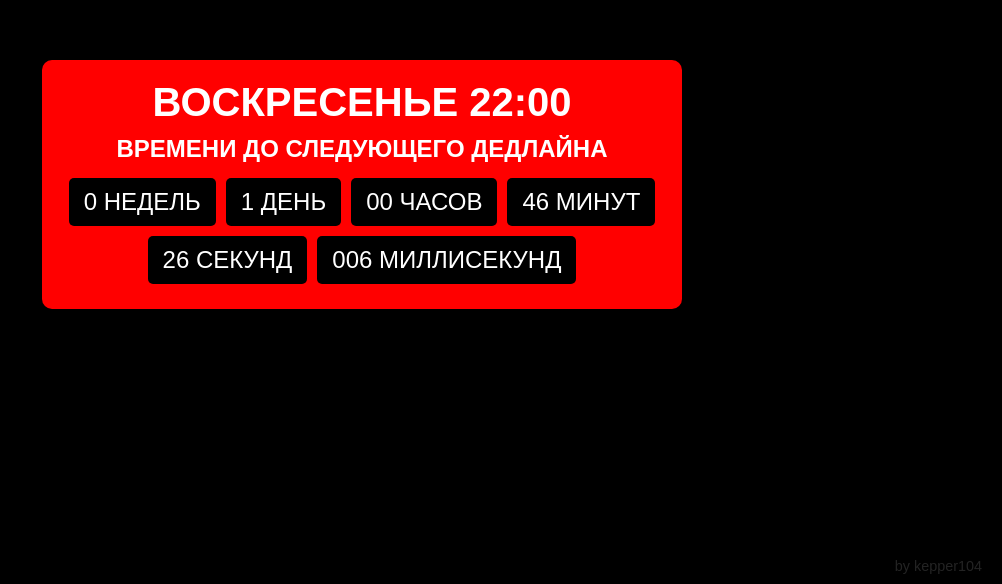
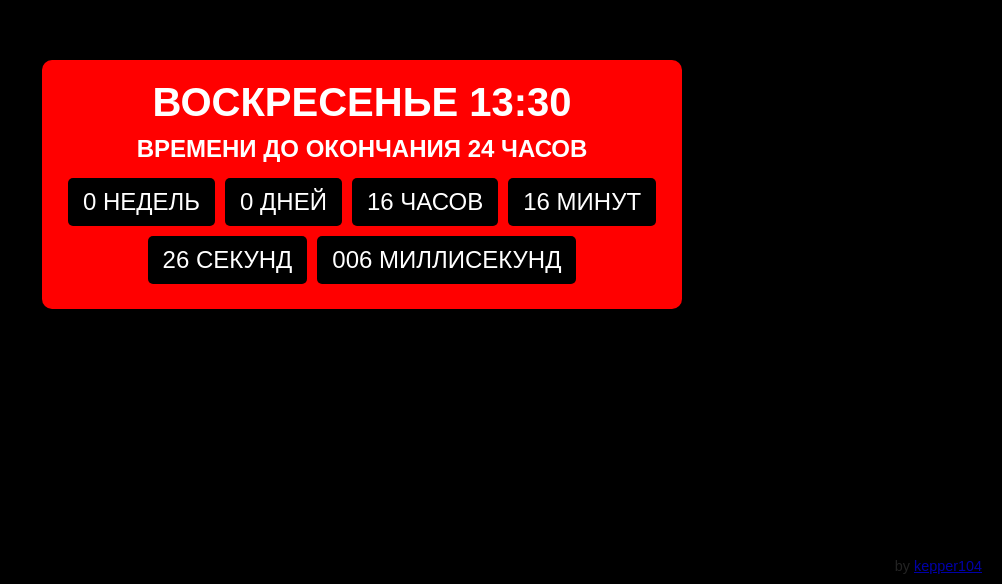
Before and after one commit to kyle-puchkov/cu-deadline-clock, a plain HTML site: page index.html in a window 1280 px wide. Shown: the part 216-800 px from the top of the page, without its empty margins (278-1280 px from the left). Drawn offline with Linux system fonts and the light colour scheme.

Commit message:
Update deadline

```diff
--- a/index.html
+++ b/index.html
@@ -8,8 +8,8 @@
 </head>
 <body>
 <div class="countdown-container">
-    <h1>ВОСКРЕСЕНЬЕ 22:00</h1>
-    <h2>ВРЕМЕНИ ДО СЛЕДУЮЩЕГО ДЕДЛАЙНА</h2>
+    <h1>ВОСКРЕСЕНЬЕ 13:30</h1>
+    <h2>ВРЕМЕНИ ДО ОКОНЧАНИЯ 24 ЧАСОВ</h2>
     <div id="countdown">
         <div class="time" id="weeks"></div>
         <div class="time" id="days"></div>
@@ -20,7 +20,7 @@
     </div>
 </div>
 <footer class="footer">
-    by kepper104
+    by <a href="https://github.com/kepper104/cu-deadline-clock">kepper104</a>
 </footer>
 <script src="script.js"></script>
 </body>
--- a/script.js
+++ b/script.js
@@ -34,7 +34,7 @@ function updateCountdown() {
 
     const daysUntilSunday = (7 - now.getDay()) % 7; // 0 means today, so we want next Sunday
     nextSunday.setDate(now.getDate() + daysUntilSunday);
-    nextSunday.setHours(22, 0, 0, 0); // Set to 22:00
+    nextSunday.setHours(13, 30, 0, 0); // Set to 22:00
 
     // If it's already past Sunday 22:00, set the next Sunday
     if (now > nextSunday) {
```
